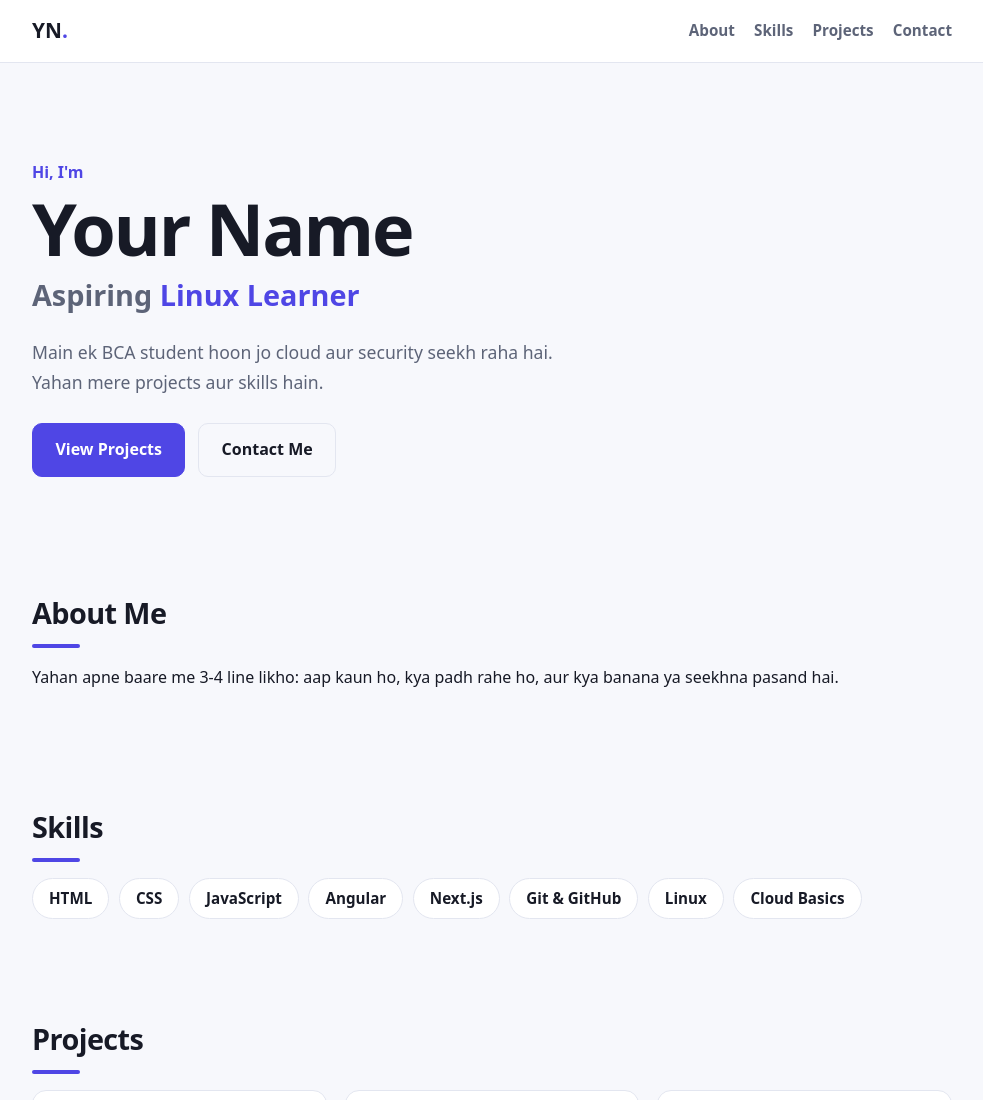
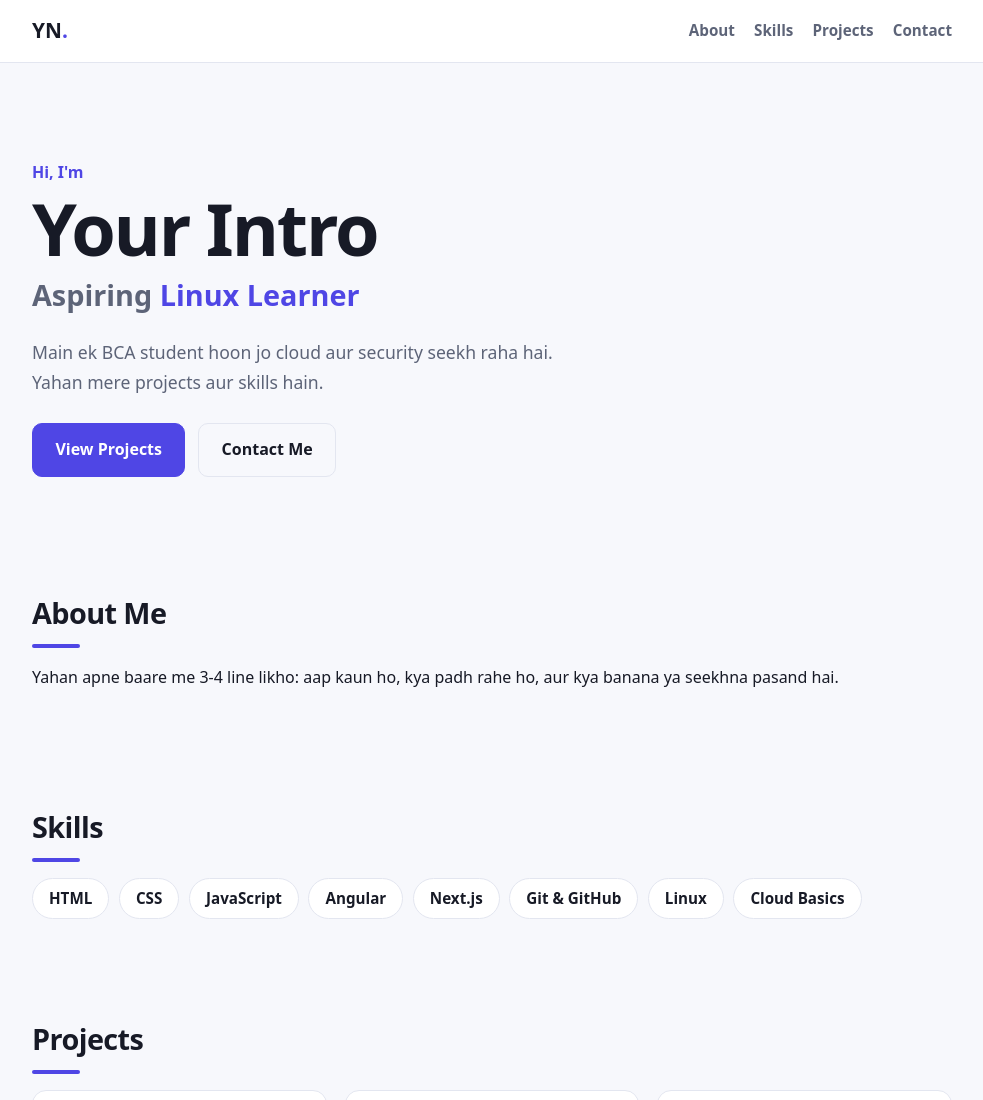
Before and after one commit to mohd-harish-ops/Deploy-Portfolio-, a plain HTML site: page index.html in a window 1280 px wide. Shown: the top 1100 px of the page, without its empty margins (148-1131 px from the left). Drawn offline with Linux system fonts and the light colour scheme.

Commit message:
changes done

```diff
--- a/index.html
+++ b/index.html
@@ -23,7 +23,7 @@
   <main>
     <section id="home" class="hero container">
       <p class="tag">Hi, I'm</p>
-      <h1>Your Name</h1>
+      <h1>Your Intro</h1>
       <h2>Aspiring <span id="typed">Cloud Security Engineer</span></h2>
       <p class="lead">Main ek BCA student hoon jo cloud aur security seekh raha hai. Yahan mere projects aur skills hain.</p>
       <div class="actions">
```
